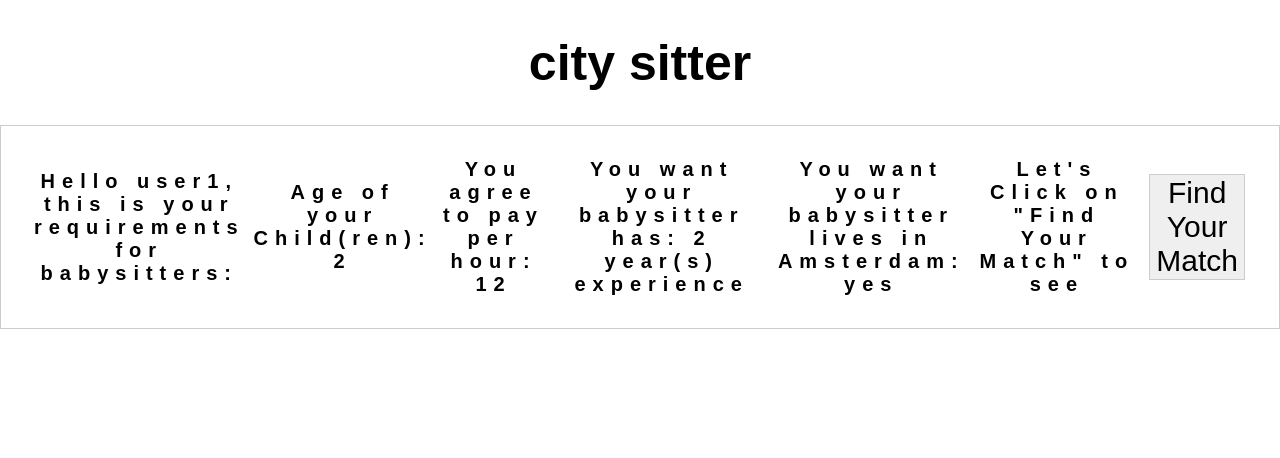
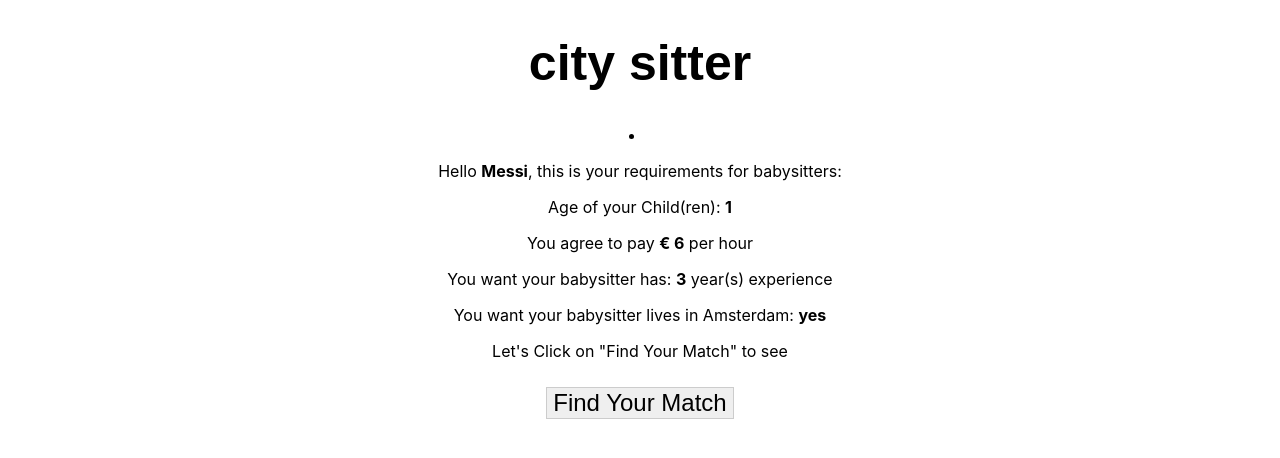
Before and after one commit to SerksesE/babysitter-tinder, a React (Create React App) app: page /parentprofile in a window 1280 px wide. Shown: the top 458 px of the page. Built offline with nearby package versions, Linux system fonts and the light colour scheme; a web font is replaced by a local one.

Commit message:
more parents

```diff
--- a/src/components/Parents.js
+++ b/src/components/Parents.js
@@ -5,7 +5,7 @@ export class Parents extends Component {
     return <li>
     <p>Hello  <b>{this.props.userName}</b>, this is your requirements for babysitters:</p>
     <p>Age of your Child(ren): <b>{this.props.ageOfChildren}</b></p>
-    <p>You agree to pay per hour: <b>{this.props.fee}</b></p>
+    <p>You agree to pay <b>€ {this.props.fee}</b> per hour</p>
     <p>You want your babysitter has: <b>{this.props.expYears}</b> year(s) experience</p>
     <p>You want your babysitter lives in Amsterdam: <b>{this.props.location}</b></p>
     <p>Let's Click on "Find Your Match" to see</p>
--- a/src/components/ParentsContainer.js
+++ b/src/components/ParentsContainer.js
@@ -7,7 +7,7 @@ export class ParentsContainer extends Component {
         parents: [
             {
                 id: 1,
-                userName: 'user1',
+                userName: 'Beckham',
                 userPassword: '123456',
                 ageOfChildren: 2,
                 numberOfChildren: 1,
@@ -16,7 +16,7 @@ export class ParentsContainer extends Component {
                 locationAms: 'yes'
             }, {
                 id: 2,
-                userName: 'user2',
+                userName: 'Messi',
                 userPassword: '123456',
                 ageOfChildren: 1,
                 numberOfChildren: 2,
@@ -25,7 +25,7 @@ export class ParentsContainer extends Component {
                 locationAms: 'yes'
             }, {
                 id: 3,
-                userName: 'user3',
+                userName: 'Rooney',
                 userPassword: '123456',
                 ageOfChildren: 3,
                 numberOfChildren: 3,
@@ -34,7 +34,7 @@ export class ParentsContainer extends Component {
                 locationAms: 'yes'
             }, {
                 id: 4,
-                userName: 'user4',
+                userName: 'De Jong',
                 userPassword: '123456',
                 ageOfChildren: 4,
                 numberOfChildren: 4,
@@ -43,7 +43,7 @@ export class ParentsContainer extends Component {
                 locationAms: 'yes'
             }, {
                 id: 5,
-                userName: 'user5',
+                userName: 'Jane',
                 userPassword: '123456',
                 ageOfChildren: 12,
                 numberOfChildren: 2,
@@ -52,11 +52,47 @@ export class ParentsContainer extends Component {
                 locationAms: 'yes'
             }, {
                 id: 6,
-                userName: 'user6',
+                userName: 'Joop',
+                userPassword: '123456',
+                ageOfChildren: 7,
+                numberOfChildren: 1,
+                feeInEuros: 11,
+                experienceInYears: 1,
+                locationAms: 'yes'
+            }, {
+                id: 7,
+                userName: 'Holla',
+                userPassword: '123456',
+                ageOfChildren: 7,
+                numberOfChildren: 1,
+                feeInEuros: 14,
+                experienceInYears: 1,
+                locationAms: 'yes'
+            }, {
+                id: 8,
+                userName: 'Edo',
                 userPassword: '123456',
                 ageOfChildren: 7,
                 numberOfChildren: 1,
                 feeInEuros: 10,
+                experienceInYears: 1,
+                locationAms: 'yes'
+            }, {
+                id: 9,
+                userName: 'Peter',
+                userPassword: '123456',
+                ageOfChildren: 7,
+                numberOfChildren: 1,
+                feeInEuros: 12,
+                experienceInYears: 1,
+                locationAms: 'yes'
+            }, {
+                id: 10,
+                userName: 'Mario',
+                userPassword: '123456',
+                ageOfChildren: 7,
+                numberOfChildren: 1,
+                feeInEuros: 15,
                 experienceInYears: 1,
                 locationAms: 'yes'
             }
@@ -77,7 +113,7 @@ export class ParentsContainer extends Component {
     }
 
     render() {
-        const i = Math.ceil(Math.random() * 6)
+        const i = Math.ceil(Math.random() * 10)
         return (
             <div className="parentsContainer">
                 {this.state.parents
--- a/src/reducers/currentUserList.js
+++ b/src/reducers/currentUserList.js
@@ -2,7 +2,7 @@ const currentUserList =
     [
         {
             id: 1,
-            userName: 'user1',
+            userName: 'Beckham',
             userPassword: '123456',
             ageOfChildren: 2,
             numberOfChildren: 1,
@@ -11,7 +11,7 @@ const currentUserList =
             locationAms: 'yes'
         }, {
             id: 2,
-            userName: 'user2',
+            userName: 'Messi',
             userPassword: '123456',
             ageOfChildren: 1,
             numberOfChildren: 2,
@@ -19,8 +19,8 @@ const currentUserList =
             experienceInYears: 3,
             locationAms: 'yes'
         }, {
-            is: 3,
-            userName: 'user3',
+            id: 3,
+            userName: 'Rooney',
             userPassword: '123456',
             ageOfChildren: 3,
             numberOfChildren: 3,
@@ -29,7 +29,7 @@ const currentUserList =
             locationAms: 'yes'
         }, {
             id: 4,
-            userName: 'user4',
+            userName: 'De Jong',
             userPassword: '123456',
             ageOfChildren: 4,
             numberOfChildren: 4,
@@ -38,7 +38,7 @@ const currentUserList =
             locationAms: 'yes'
         }, {
             id: 5,
-            userName: 'user5',
+            userName: 'Jane',
             userPassword: '123456',
             ageOfChildren: 12,
             numberOfChildren: 2,
@@ -47,11 +47,47 @@ const currentUserList =
             locationAms: 'yes'
         }, {
             id: 6,
-            userName: 'user6',
+            userName: 'Joop',
+            userPassword: '123456',
+            ageOfChildren: 7,
+            numberOfChildren: 1,
+            feeInEuros: 11,
+            experienceInYears: 1,
+            locationAms: 'yes'
+        }, {
+            id: 7,
+            userName: 'Holla',
+            userPassword: '123456',
+            ageOfChildren: 7,
+            numberOfChildren: 1,
+            feeInEuros: 14,
+            experienceInYears: 1,
+            locationAms: 'yes'
+        }, {
+            id: 8,
+            userName: 'Edo',
             userPassword: '123456',
             ageOfChildren: 7,
             numberOfChildren: 1,
             feeInEuros: 10,
+            experienceInYears: 1,
+            locationAms: 'yes'
+        }, {
+            id: 9,
+            userName: 'Peter',
+            userPassword: '123456',
+            ageOfChildren: 7,
+            numberOfChildren: 1,
+            feeInEuros: 12,
+            experienceInYears: 1,
+            locationAms: 'yes'
+        }, {
+            id: 10,
+            userName: 'Mario',
+            userPassword: '123456',
+            ageOfChildren: 7,
+            numberOfChildren: 1,
+            feeInEuros: 15,
             experienceInYears: 1,
             locationAms: 'yes'
         }
--- a/src/styles/matches.css
+++ b/src/styles/matches.css
@@ -26,7 +26,7 @@ h1.matches {
   font-size: 40px;
 }
 
-li {
+/* li {
   display: flex;
   align-content: space-between;
   align-items: center;
@@ -37,7 +37,7 @@ li {
   font-weight: bold;
   font-family: 'Advent Pro', sans-serif;
   letter-spacing: 7px;
-}
+} */
 
 ul {
   width: 500px;
```
